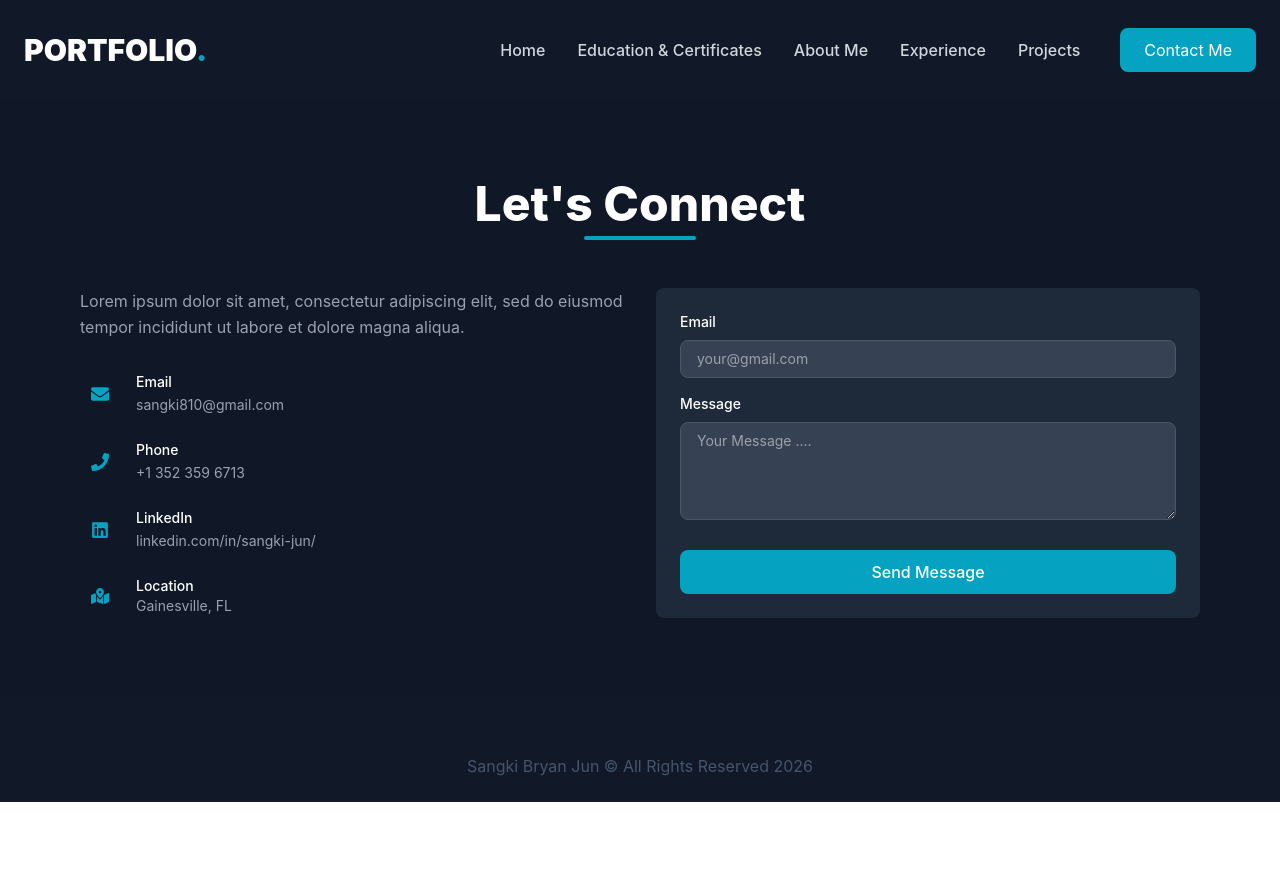
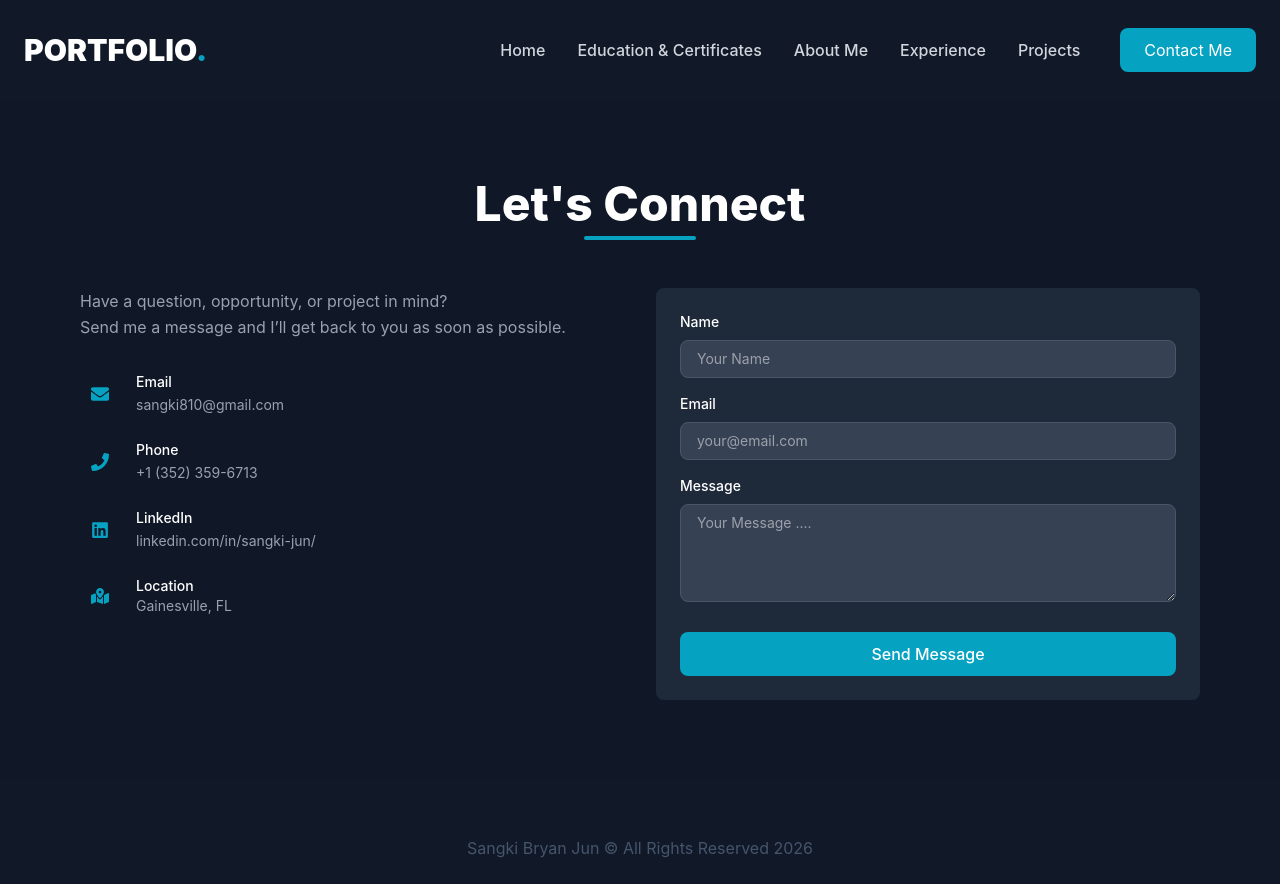
Before and after one commit to sangki810/React_Portfolio_V2, a React (Vite) app: page /contact in a window 1280 px wide. Before the commit the page ends 802 px from the top, so only its background shows below. Built offline with nearby package versions, Linux system fonts and the light colour scheme.

Commit message:
finalized contact me page

```diff
--- a/package.json
+++ b/package.json
@@ -10,6 +10,7 @@
     "preview": "vite preview"
   },
   "dependencies": {
+    "@emailjs/browser": "^4.4.1",
     "@tailwindcss/vite": "^4.3.0",
     "aos": "^2.3.4",
     "lucide-react": "^1.17.0",
--- a/src/components/ContactSection.jsx
+++ b/src/components/ContactSection.jsx
@@ -1,5 +1,6 @@
-import React from 'react';
+import React, { useRef } from 'react';
 import { FaEnvelope, FaLinkedin, FaMapMarkedAlt, FaPhone } from 'react-icons/fa';
+import emailjs from '@emailjs/browser';
 
 const ContactSection = () => {
     const contactInfo = [
@@ -14,7 +15,7 @@ const ContactSection = () => {
             id: 2,
             icon: FaPhone,
             title: 'Phone',
-            value: '+1 352 359 6713',
+            value: '+1 (352) 359-6713',
             link: 'tel:+13523596713'
         },
         {
@@ -33,6 +34,27 @@ const ContactSection = () => {
         },
     ];
 
+    const form = useRef();
+
+    const sendEmail = (e) => {
+        e.preventDefault();
+
+        emailjs
+            .sendForm(
+                'service_o7v6bje',
+                'template_1pecfue',
+                form.current,
+                'wy8lERfJqzUl-RB7J'
+            )
+            .then(() => {
+                alert('Message sent!');
+                form.current.reset();
+            })
+            .catch(() => {
+                alert('Failed to send.');
+            });
+    };
+
     return (
         <section className='py-20 bg-gray-900' id='contact'>
             <div className='container mx-auto px-4 max-w-6xl'>
@@ -45,8 +67,8 @@ const ContactSection = () => {
                 <div className='grid md:grid-cols-2 gap-8'>
                     <div data-aos='fade-right'>
                         <p className='text-gray-400 mb-8 leading-relaxed'>
-                            Lorem ipsum dolor sit amet, consectetur adipiscing elit, sed do eiusmod tempor incididunt ut
-                            labore et dolore magna aliqua.
+                            Have a question, opportunity, or project in mind? <br></br>
+                            Send me a message and I’ll get back to you as soon as possible.
                         </p>
                         <div className='space-y-6'>
                             {contactInfo.map((info) => {
@@ -80,20 +102,28 @@ const ContactSection = () => {
                     </div>
                     {/* Contact Form */}
                     <div className='bg-gray-800 rounded-lg p-6' data-aos='fade-left'>
-                        <form>
+                        <form ref={form} onSubmit={sendEmail}>
+                            <div className='mb-4'>
+                                <label htmlFor="name" className='text-white block mb-2 text-sm font-medium'>
+                                    Name
+                                </label>
+                                <input name="name" id='name' className='w-full px-4 py-2 bg-gray-700 border border-gray-600 rounded-lg
+                                    text-white text-sm focus:outline-none focus:border-primary transition-colors' placeholder='Your Name'
+                                    required />
+                            </div>
                             <div className='mb-4'>
                                 <label htmlFor="email" className='text-white block mb-2 text-sm font-medium'>
                                     Email
                                 </label>
-                                <input type="email" id='email' className='w-full px-4 py-2 bg-gray-700 border border-gray-600 rounded-lg
-                                    text-white text-sm focus:outline-none focus:border-primary transition-colors' placeholder='your@gmail.com'
+                                <input name="email" type="email" id='email' className='w-full px-4 py-2 bg-gray-700 border border-gray-600 rounded-lg
+                                    text-white text-sm focus:outline-none focus:border-primary transition-colors' placeholder='your@email.com'
                                     required />
                             </div>
                             <div className='mb-6'>
                                 <label htmlFor="message" className='text-white block mb-2 text-sm font-medium'>
                                     Message
                                 </label>
-                                <textarea id='message' className='w-full px-4 py-2 bg-gray-700 border border-gray-600 rounded-lg
+                                <textarea name="message" id='message' className='w-full px-4 py-2 bg-gray-700 border border-gray-600 rounded-lg
                                     text-white text-sm focus:outline-none focus:border-primary transition-colors' placeholder='Your Message ....'
                                     rows={4} required></textarea>
                             </div>
```
Also changed, not shown: 1 other file (tests, documents, lock files or other folders).
